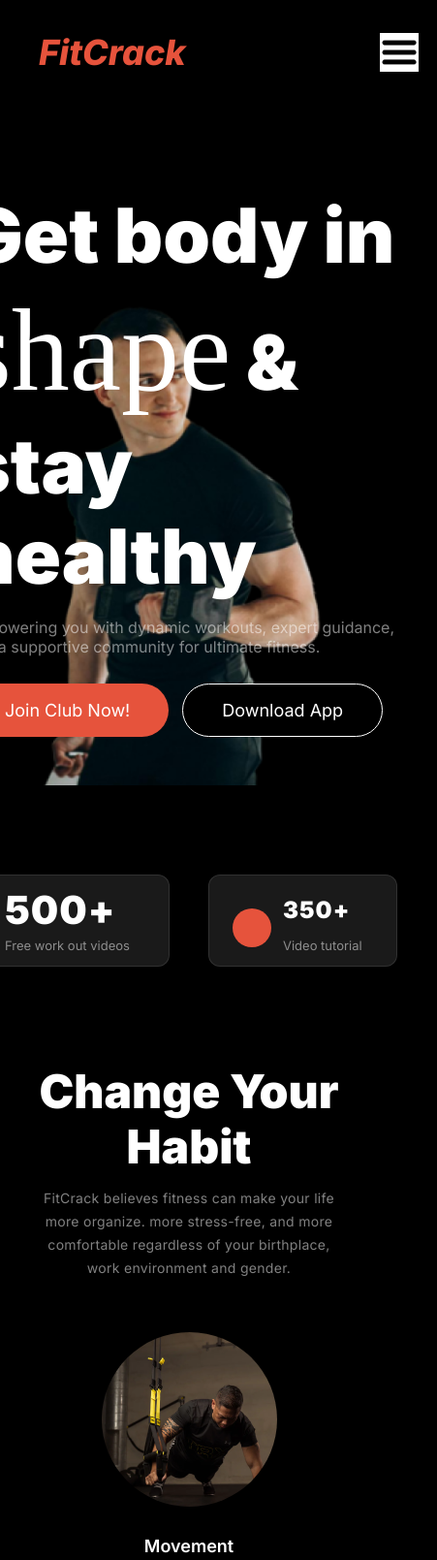
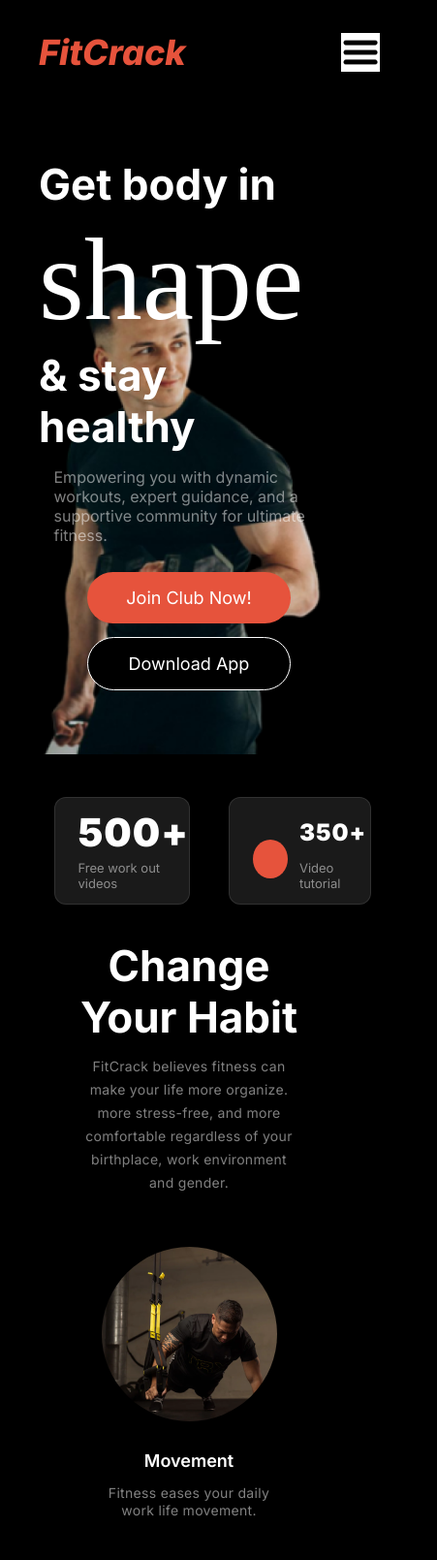
Before and after one commit to medhabicorp/B10A2, a plain HTML site: page index.html in a window 390 px wide. Shown: the top 1609 px of the page at 97% size, 451 px wide, since content can reach past the window. Drawn offline with Linux system fonts and the light colour scheme; a web font is replaced by a local one.

Commit message:
Responsive Completed and final Submission

```diff
--- a/index.html
+++ b/index.html
@@ -125,7 +125,7 @@
               <p class="run-des">FitCrack believes running is one of the best way to make body fit. It helps one to bring himself a great rythme in life.</p>
               <button class="run-btn">Join Now</button>
           </div>
-          <div class="">
+          <div class="img-div">
             <img class="run-img" src="./images/run.jpg" alt="">
           </div>
         </section>
--- a/styles/styles.css
+++ b/styles/styles.css
@@ -564,7 +564,7 @@ footer{
 }
 .footer-des{
     color: #FFFFFF80;
-    width: 50%;
+    width: 75%;
 }
 
 .get-started{
@@ -609,10 +609,13 @@ hr{
 }
 /* Responsive Media Query */
 @media screen and (max-width:600px) {
-    header, main, footer, .footer-section{
+    header, main, footer, .footer-section, .habit-section{
         margin: 32px;
     }
 
+    .calculator-section{
+        margin-top: 32px;
+    }
     nav{
         margin: 0px;
         flex-direction: row;
@@ -625,8 +628,24 @@ hr{
     nav>.hamicon{
         display: block;
         height: 40px;
-        margin-left: 200px;
+        margin-left: 160px;
     }
+    .banner-title, .footer-title, .habit-title, .package-title, .run-title, .calculator-title{
+        font-size: 44px;
+        font-weight: 700;
+    }
+
+    .banner-content{
+        justify-content: center;
+        align-items: center;
+        align-items: left;
+        margin: 32px 0px;
+    }
+
+    .banner-des{
+        width: 90%;
+    }
+
     .banner-tag1, .banner-tag2{
         margin-left: 0px;
     }
@@ -634,17 +653,25 @@ hr{
         flex-direction: row;
         margin-left: 0;
         gap: 40px;
+        width: 90%;
+    }
+    .banner-btns{
+        flex-direction: column;
+        gap: 14px;
+    }
+    .habit-des, .package-des, .team-des, .calculator-des, .calculate-bmi, .run-img{
+        width: 90%;
     }
 
-    .habit-des, .package-des, .team-des, .calculator-des{
-        width: 100%;
+    .img-div{
+        display: flex;
+        justify-content: center;
     }
-
     .package-items, .chart-section{
         gap: 32px;
     }
 
-    .banner-section, .habit-items, .package-items, .run-section, .chart-section, .team-members, .team-members-one, .team-members-two, .footer-section{
+    .banner-section, .habit-items, .package-items, .run-section, .chart-section, .team-members, .team-members-one, .team-members-two, .footer-section, .input1, .input2{
         flex-direction: column;
     }
 
@@ -652,6 +679,8 @@ hr{
         gap: 0px;
         justify-content: center;
         align-items: center;
+        margin-top: 32px;
+        margin-bottom: 0;
     }
 
     .run-content, .chart-section, .calculate-bmi{
@@ -673,8 +702,7 @@ hr{
         padding: 20px;
     }
     .footer-des{
-        color: #FFFFFF80;
-        width: 100%;
+        width: 150%;
     }
     hr{
         border: 1px solid white;
```
